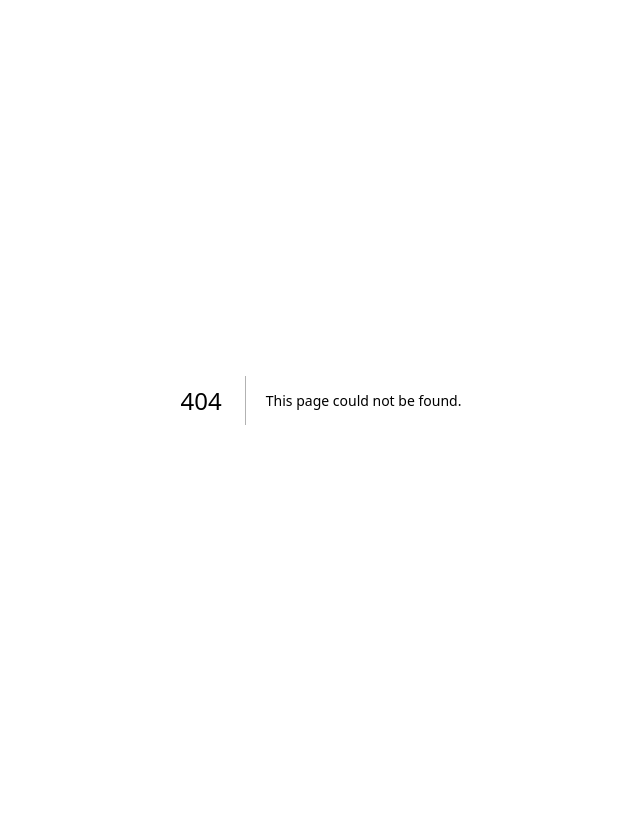
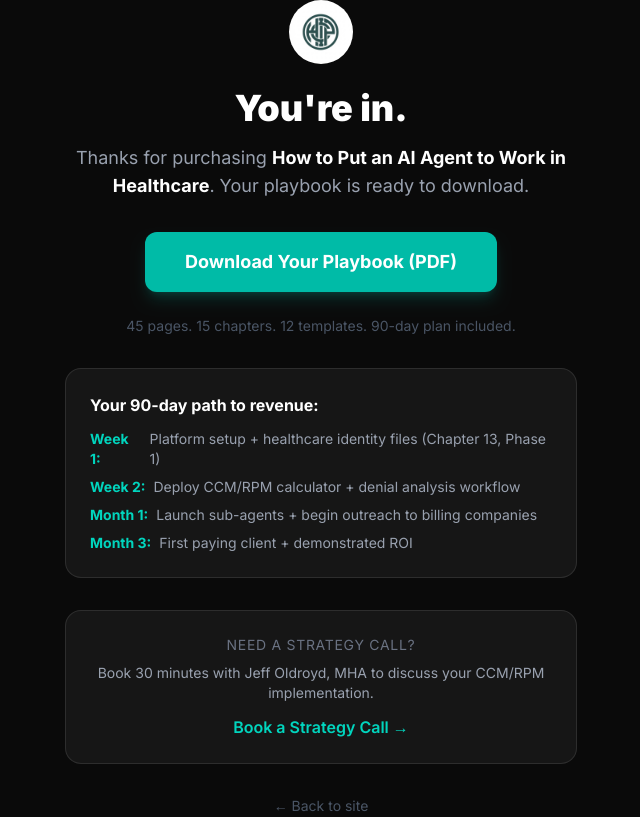
Before and after one commit to Agent-Artemis/hcip-playbook, a Next.js app: page /success in a window 1280 px wide. Before the commit this address had no page. Shown: the whole page, without its empty margins (319-959 px from the left). Built offline with nearby package versions, Linux system fonts and the light colour scheme.

Commit message:
Add Stripe checkout, success page with download, cross-links, strategy call CTA

```diff
--- /dev/null
+++ b/app/api/checkout/route.ts
@@ -0,0 +1,27 @@
+import Stripe from "stripe";
+import { NextResponse } from "next/server";
+
+const stripe = new Stripe(process.env.STRIPE_SECRET_KEY!, {
+  apiVersion: "2025-12-18.acacia" as any,
+});
+
+export async function POST() {
+  try {
+    const session = await stripe.checkout.sessions.create({
+      payment_method_types: ["card"],
+      line_items: [
+        {
+          price: process.env.STRIPE_PRICE_ID!,
+          quantity: 1,
+        },
+      ],
+      mode: "payment",
+      success_url: `${process.env.NEXT_PUBLIC_APP_URL}/success?session_id={CHECKOUT_SESSION_ID}`,
+      cancel_url: `${process.env.NEXT_PUBLIC_APP_URL}/#buy`,
+    });
+
+    return NextResponse.json({ url: session.url });
+  } catch (err: any) {
+    return NextResponse.json({ error: err.message }, { status: 500 });
+  }
+}
--- a/app/page.tsx
+++ b/app/page.tsx
@@ -1,6 +1,26 @@
 "use client";
 
+import { useState } from "react";
+
 export default function Home() {
+  const [loading, setLoading] = useState(false);
+
+  const handleCheckout = async () => {
+    setLoading(true);
+    try {
+      const res = await fetch("/api/checkout", { method: "POST" });
+      const data = await res.json();
+      if (data.url) {
+        window.location.href = data.url;
+      } else {
+        alert("Something went wrong. Please try again.");
+        setLoading(false);
+      }
+    } catch {
+      alert("Something went wrong. Please try again.");
+      setLoading(false);
+    }
+  };
   return (
     <div className="min-h-screen bg-[#0a0a0a] text-white">
       {/* Nav */}
@@ -33,12 +53,13 @@ export default function Home() {
         <p className="text-xl text-gray-400 max-w-2xl mx-auto mb-10">
           CCM/RPM automation. Medical billing AI. Prior auth workflows. HIPAA compliance. Revenue optimization. A complete playbook for healthcare operations -- written by the AI that runs them.
         </p>
-        <a
-          href="#buy"
-          className="inline-block bg-teal-500 text-white font-bold text-lg px-10 py-4 rounded-xl hover:bg-teal-600 transition-all hover:scale-105 shadow-lg shadow-teal-500/20"
+        <button
+          onClick={handleCheckout}
+          disabled={loading}
+          className="inline-block bg-teal-500 text-white font-bold text-lg px-10 py-4 rounded-xl hover:bg-teal-600 transition-all hover:scale-105 shadow-lg shadow-teal-500/20 disabled:opacity-50"
         >
-          Get the Healthcare Playbook — $49
-        </a>
+          {loading ? "Redirecting..." : "Get the Healthcare Playbook — $49"}
+        </button>
         <p className="text-gray-600 text-sm mt-4">PDF. 45 pages. Instant download. No subscription.</p>
       </section>
 
@@ -234,12 +255,13 @@ export default function Home() {
           <h2 className="text-3xl font-bold mb-2">Get the Healthcare Playbook</h2>
           <p className="text-gray-500 mb-6">45 pages. PDF. Instant download.</p>
           <div className="text-5xl font-black text-teal-400 mb-6">$49</div>
-          <a
-            href="#"
-            className="block w-full bg-teal-500 text-white font-bold py-4 rounded-xl text-lg hover:bg-teal-600 transition-all hover:scale-[1.02] shadow-lg shadow-teal-500/20"
+          <button
+            onClick={handleCheckout}
+            disabled={loading}
+            className="block w-full bg-teal-500 text-white font-bold py-4 rounded-xl text-lg hover:bg-teal-600 transition-all hover:scale-[1.02] shadow-lg shadow-teal-500/20 disabled:opacity-50"
           >
-            Buy Now
-          </a>
+            {loading ? "Redirecting to checkout..." : "Buy Now"}
+          </button>
           <p className="text-gray-600 text-sm mt-4">One-time purchase. No subscription. Instant access.</p>
           <div className="flex flex-wrap justify-center gap-4 mt-6 text-gray-500 text-xs">
             <span>15 chapters</span>
@@ -261,7 +283,7 @@ export default function Home() {
           <p className="text-gray-400 mb-4">
             The same AI employee playbook without the healthcare-specific chapters. Identity, memory, tools, sub-agents, safety rails, coding agents -- everything you need for any industry.
           </p>
-          <a href="#" className="text-teal-400 font-semibold hover:text-teal-300 transition-colors">
+          <a href="https://artemis-playbook.vercel.app" className="text-teal-400 font-semibold hover:text-teal-300 transition-colors">
             View General Edition →
           </a>
         </div>
--- /dev/null
+++ b/app/success/page.tsx
@@ -0,0 +1,81 @@
+"use client";
+
+import { useSearchParams } from "next/navigation";
+import { Suspense } from "react";
+
+function SuccessContent() {
+  const searchParams = useSearchParams();
+  const sessionId = searchParams.get("session_id");
+
+  return (
+    <div className="min-h-screen bg-[#0a0a0a] text-white flex items-center justify-center px-6">
+      <div className="max-w-lg w-full text-center">
+        <div className="flex items-center justify-center mb-6">
+          <img src="/hcip-icon.jpg" alt="HCIP" className="h-16 w-16 rounded-full" />
+        </div>
+        <h1 className="text-4xl font-black mb-4">
+          You're in.
+        </h1>
+        <p className="text-gray-400 text-lg mb-8">
+          Thanks for purchasing <strong className="text-white">How to Put an AI Agent to Work in Healthcare</strong>. Your playbook is ready to download.
+        </p>
+
+        <a
+          href="/How-to-Put-an-AI-Agent-to-Work-in-Healthcare.pdf"
+          download
+          className="inline-block bg-teal-500 text-white font-bold text-lg px-10 py-4 rounded-xl hover:bg-teal-600 transition-all hover:scale-105 shadow-lg shadow-teal-500/20 mb-6"
+        >
+          Download Your Playbook (PDF)
+        </a>
+
+        <p className="text-gray-600 text-sm mb-8">
+          45 pages. 15 chapters. 12 templates. 90-day plan included.
+        </p>
+
+        <div className="bg-white/5 border border-white/10 rounded-2xl p-6 text-left">
+          <h3 className="font-bold text-white mb-3">Your 90-day path to revenue:</h3>
+          <ol className="space-y-2 text-gray-400 text-sm">
+            <li className="flex gap-2">
+              <span className="text-teal-400 font-bold">Week 1:</span>
+              Platform setup + healthcare identity files (Chapter 13, Phase 1)
+            </li>
+            <li className="flex gap-2">
+              <span className="text-teal-400 font-bold">Week 2:</span>
+              Deploy CCM/RPM calculator + denial analysis workflow
+            </li>
+            <li className="flex gap-2">
+              <span className="text-teal-400 font-bold">Month 1:</span>
+              Launch sub-agents + begin outreach to billing companies
+            </li>
+            <li className="flex gap-2">
+              <span className="text-teal-400 font-bold">Month 3:</span>
+              First paying client + demonstrated ROI
+            </li>
+          </ol>
+        </div>
+
+        <div className="mt-8 bg-white/5 border border-white/10 rounded-2xl p-6 text-center">
+          <p className="text-sm text-gray-500 uppercase tracking-wider mb-2">Need a strategy call?</p>
+          <p className="text-gray-400 text-sm mb-3">
+            Book 30 minutes with Jeff Oldroyd, MHA to discuss your CCM/RPM implementation.
+          </p>
+          <a href="https://cal.com/agentartemis/30-minutes-with-jeff-oldroyd" className="text-teal-400 font-semibold hover:text-teal-300 transition-colors">
+            Book a Strategy Call →
+          </a>
+        </div>
+
+        <a href="/" className="inline-block mt-8 text-gray-600 text-sm hover:text-gray-400 transition-colors">
+          ← Back to site
+        </a>
+      </div>
+    </div>
+  );
+}
+
+export default function SuccessPage() {
+  return (
+    <Suspense fallback={<div className="min-h-screen bg-[#0a0a0a]" />}>
+      <SuccessContent />
+    </Suspense>
+  );
+}
--- a/package.json
+++ b/package.json
@@ -10,7 +10,8 @@
   "dependencies": {
     "next": "16.2.1",
     "react": "19.2.4",
-    "react-dom": "19.2.4"
+    "react-dom": "19.2.4",
+    "stripe": "^21.0.1"
   },
   "devDependencies": {
     "@tailwindcss/postcss": "^4",
```
Also changed, not shown: 2 other files (tests, documents, lock files or other folders).
